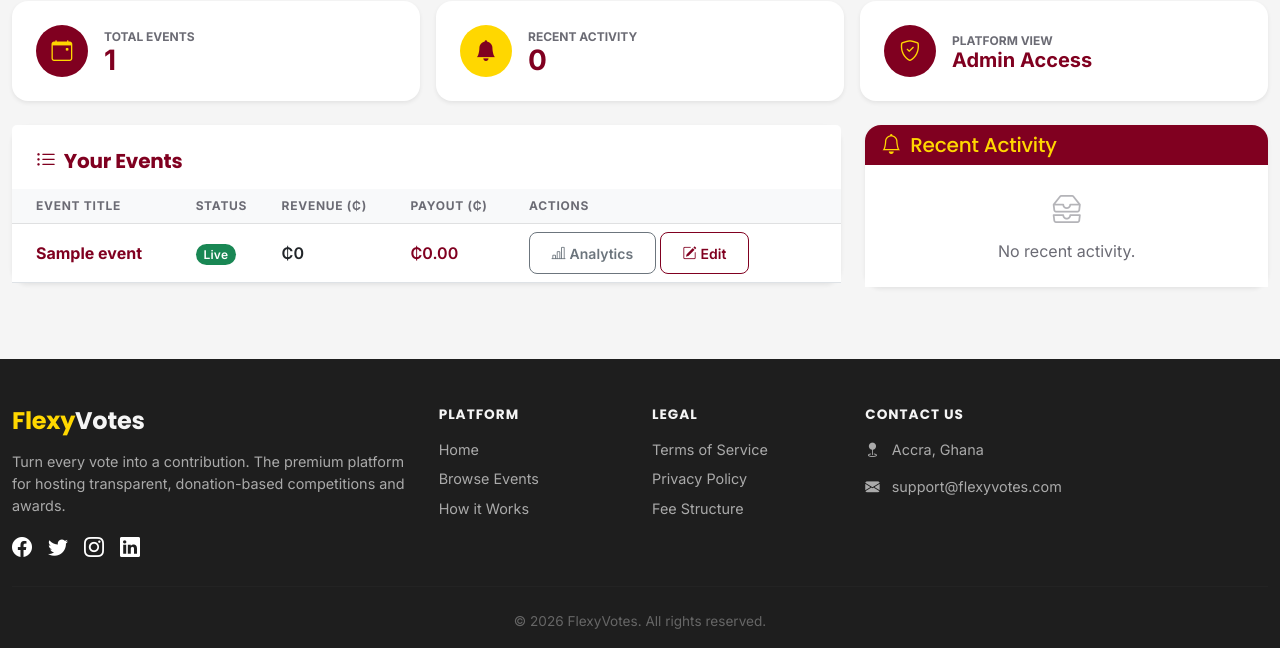
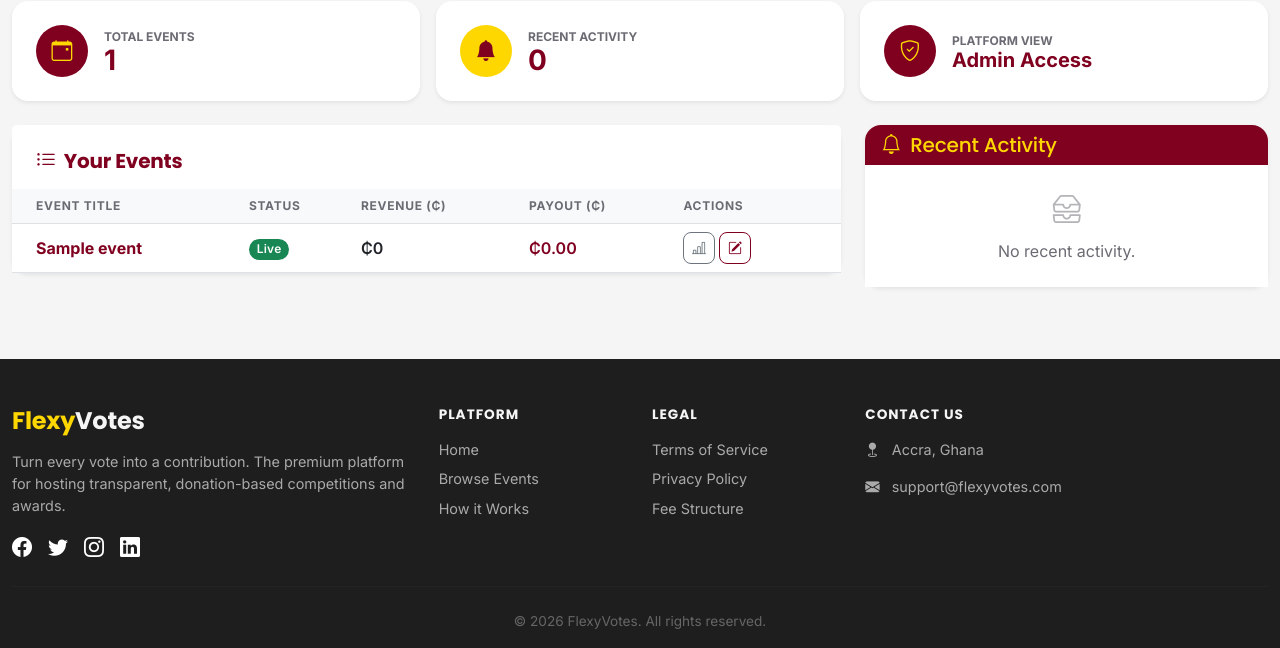
Before and after one commit to deOpty/flexyvotes, a Django app: page /dashboard/ in a window 1280 px wide. Shown: the part 191-839 px from the top of the page. Run offline with Django 5.2, Linux system fonts and the light colour scheme; a user stored in the database is signed in; tables that the repository leaves empty hold one stand-in row (values such as "Sample post"); data that the repository does not hold is empty.

Commit message:
Fix templates and add compact icon button style
Add a .btn-icon CSS utility for compact, icon-only action buttons and update dashboard buttons to use it (with title/aria-labels and nowrap). Fix numerous malformed/multi-line Django template tags across templates (edit_event, edit_product, edit_ticket, event_detail) so selects, checkboxes and if-conditions render correctly and reliably. Also clean up some HTML spacing/formatting for stable rendering and accessibility.

```diff
--- a/templates/voting/dashboard.html
+++ b/templates/voting/dashboard.html
@@ -95,15 +95,21 @@
                                     <td class="fw-semibold">₵{{ event.get_total_revenue }}</td>
                                     <td class="fw-semibold text-wine">₵{{ event.get_organizer_payout }}</td>
                                     <td class="pe-4">
-                                        <div class="d-flex flex-wrap gap-1">
+                                        <div class="d-flex flex-nowrap gap-1">
                                             {% if request.user.is_staff and not event.is_approved %}
                                             <form action="{% url 'approve_event' event.id %}" method="POST" class="d-inline">
                                                 {% csrf_token %}
-                                                <button type="submit" class="btn btn-sm btn-success"><i class="bi bi-check-circle-fill me-1"></i>Approve</button>
+                                                <button type="submit" class="btn btn-sm btn-success btn-icon" title="Approve event" aria-label="Approve event">
+                                                    <i class="bi bi-check-circle-fill"></i>
+                                                </button>
                                             </form>
                                             {% endif %}
-                                            <a href="{% url 'event_analytics' event.id %}" class="btn btn-sm btn-outline-secondary"><i class="bi bi-bar-chart-line me-1"></i>Analytics</a>
-                                            <a href="{% url 'edit_event' event.id %}" class="btn btn-sm btn-outline-wine"><i class="bi bi-pencil-square me-1"></i>Edit</a>
+                                            <a href="{% url 'event_analytics' event.id %}" class="btn btn-sm btn-outline-secondary btn-icon" title="Analytics" aria-label="Analytics">
+                                                <i class="bi bi-bar-chart-line"></i>
+                                            </a>
+                                            <a href="{% url 'edit_event' event.id %}" class="btn btn-sm btn-outline-wine btn-icon" title="Edit event" aria-label="Edit event">
+                                                <i class="bi bi-pencil-square"></i>
+                                            </a>
                                         </div>
                                     </td>
                                 </tr>
--- a/voting/static/voting/css/theme.css
+++ b/voting/static/voting/css/theme.css
@@ -157,6 +157,20 @@
 
 .btn-lg { border-radius: var(--radius-lg); }
 .btn-sm { border-radius: var(--radius-sm); }
+
+/* Compact icon-only action button, for tight spaces like table row actions
+   where several buttons need to sit in a single row without wrapping.
+   Always pair with a `title`/`aria-label` since the visible text is gone. */
+.btn-icon {
+  display: inline-flex;
+  align-items: center;
+  justify-content: center;
+  width: 2rem;
+  height: 2rem;
+  padding: 0 !important;
+  line-height: 1;
+  flex-shrink: 0;
+}
 
 /* Ripple feedback (driven by site.js) */
 .btn .btn-ripple {
```
Also changed, not shown: templates/voting/edit_event.html (+6 -40 lines), templates/voting/edit_product.html (+2 -13 lines), templates/voting/edit_ticket.html (+1 -6 lines), templates/voting/event_detail.html (+5 -10 lines).
